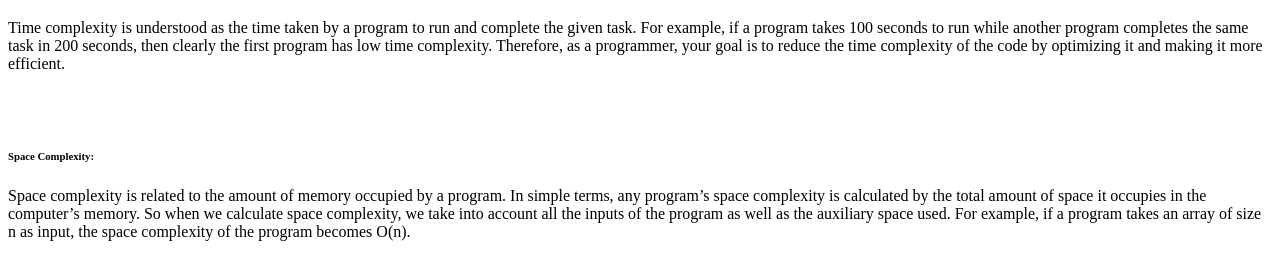
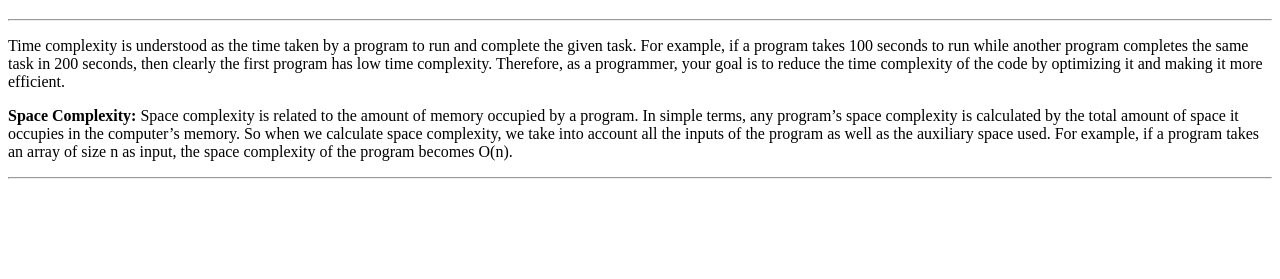
Before and after one commit to acciojob/time-and-space-complexity-kasulasaitejachary, a website: page main.html in a window 1280 px wide. Shown: the part 61-340 px from the top of the page. Drawn offline with Linux system fonts and the light colour scheme.

Commit message:
created a submission

```diff
--- a/main.html
+++ b/main.html
@@ -11,9 +11,10 @@
     <script type="text/javascript" src="./script.js">
 </script>
 	<h1>Time and Space Complexity</h1>
-	<p>Time complexity is understood as the time taken by a program to run and complete the given task. For example, if a program takes 100 seconds to run while another program completes the same task in 200 seconds, then clearly the first program has low time complexity. Therefore, as a programmer, your goal is to reduce the time complexity of the code by optimizing it and making it more efficient.</p><br><br>
-	<p><h6>Space Complexity:</h6>Space complexity is related to the amount of memory occupied by a program. In simple terms, any program’s space complexity is calculated by the total amount of space it occupies in the computer’s memory. So when we calculate space complexity, we take into account all the inputs of the program as well as the auxiliary space used. For example, if a program takes an array of size n as input, the space complexity of the program becomes O(n).</p>
-
+	<hr>
+	<p>Time complexity is understood as the time taken by a program to run and complete the given task. For example, if a program takes 100 seconds to run while another program completes the same task in 200 seconds, then clearly the first program has low time complexity. Therefore, as a programmer, your goal is to reduce the time complexity of the code by optimizing it and making it more efficient.</p>
+	<p><b>Space Complexity:</b> Space complexity is related to the amount of memory occupied by a program. In simple terms, any program’s space complexity is calculated by the total amount of space it occupies in the computer’s memory. So when we calculate space complexity, we take into account all the inputs of the program as well as the auxiliary space used. For example, if a program takes an array of size n as input, the space complexity of the program becomes O(n).</p>
+    <hr>
 </body>
 
 </html>
```
